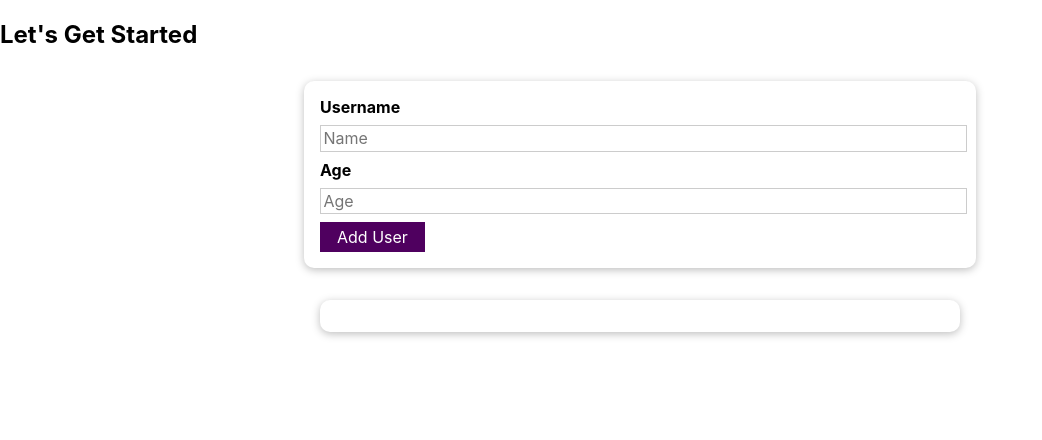
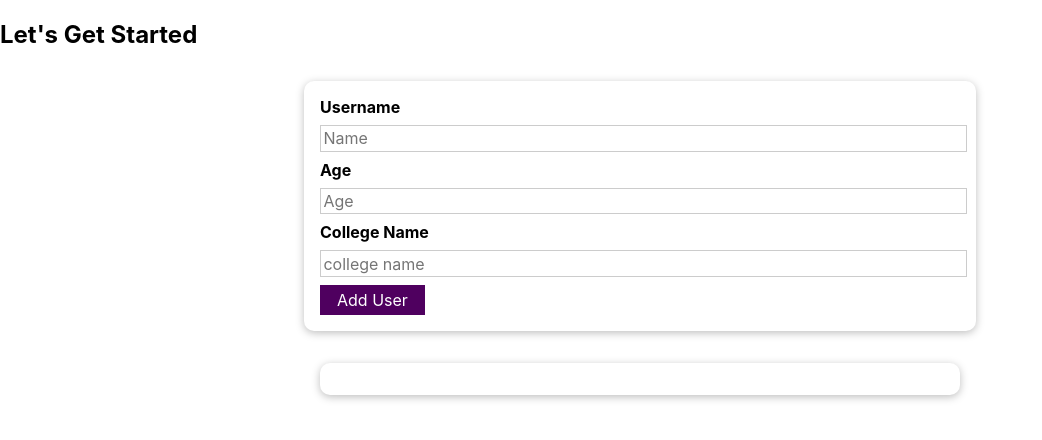
Before and after one commit to tej00001/React-assignment-styling-Task4, a React (Create React App) app: page / in a window 1280 px wide. Shown: the top 440 px of the page, without its empty margins (0-1042 px from the left). Built offline with nearby package versions, Linux system fonts and the light colour scheme.

Commit message:
Adding Task6 styling

```diff
--- a/src/App.js
+++ b/src/App.js
@@ -6,11 +6,11 @@ import UserList from "./components/Users/UserList";
 function App() {
   const [userList, setUserList] = useState([]);
 
-  const onScreenUserhandler = (Uname, Uage) => {
+  const onScreenUserhandler = (Uname, Uage, collegename) => {
     setUserList((prevList) => {
       return [
         ...prevList,
-        { username: Uname, age: Uage, id: Math.random().toString() },
+        { username: Uname, age: Uage, collegename:collegename, id: Math.random().toString() },
       ];
     });
   };
--- a/src/components/Users/AddUser.js
+++ b/src/components/Users/AddUser.js
@@ -6,10 +6,9 @@ import ErrorModal from "../UI/ErrorModal";
 import Wrappers from "../Helpers/Wrappers";
 
 const AddUser = (props) => {
-
-  const nameInputRef=useRef();
-  const ageInputRef=useRef();
-
+  const nameInputRef = useRef();
+  const ageInputRef = useRef();
+  const collegenameInputRef = useRef();
   // const [eneteredUsername, setEnteredUsername] = useState("");
   // const [enteredAge, setEnteredAge] = useState("");
   const [error, setError] = useState();
@@ -18,10 +17,12 @@ const AddUser = (props) => {
     event.preventDefault();
     const enteredName = nameInputRef.current.value;
     const enteredUserAge = ageInputRef.current.value;
+    const enteredCollegeName = collegenameInputRef.current.value;
 
     if (
       enteredName.trim().length === 0 ||
-      enteredUserAge.trim().length === 0
+      enteredUserAge.trim().length === 0 ||
+      enteredCollegeName.trim().length === 0
     ) {
       setError({
         title: "Invalid Input",
@@ -36,10 +37,11 @@ const AddUser = (props) => {
       });
       return;
     }
-       props.onAdd(enteredName, enteredUserAge);
-       nameInputRef.current.value = '';
-       ageInputRef.current.value = '';
-    }
+    props.onAdd(enteredName, enteredUserAge, enteredCollegeName);
+    nameInputRef.current.value = "";
+    ageInputRef.current.value = "";
+    collegenameInputRef.current.value = "";
+  };
   // if (
   //   eneteredUsername.trim().length === 0 ||
   //   enteredAge.trim().length === 0
@@ -101,6 +103,15 @@ const AddUser = (props) => {
             // onChange={eneteredAgeHandler}
             ref={ageInputRef}
           />
+          <label htmlFor="collegename">College Name</label>
+          <input
+            id="collegename"
+            type="text"
+            placeholder="college name"
+            // value={eneteredUsername}
+            // onChange={eneteredUsernameHandler}
+            ref={collegenameInputRef}
+          />
           <Button type="submit">Add User</Button>
         </form>
       </Card>
--- a/src/components/Users/UserList.js
+++ b/src/components/Users/UserList.js
@@ -8,7 +8,7 @@ const UserList = (props) => {
         {props.Users.map((user) => {
           return (
             <li key={user.id}>
-              {user.username} ({user.age}year old)
+              {user.username} ({user.age}year old) (College:{user.collegename})
             </li>
           );
         })}
```
Lines whose indentation alone changed are shown as unchanged.
